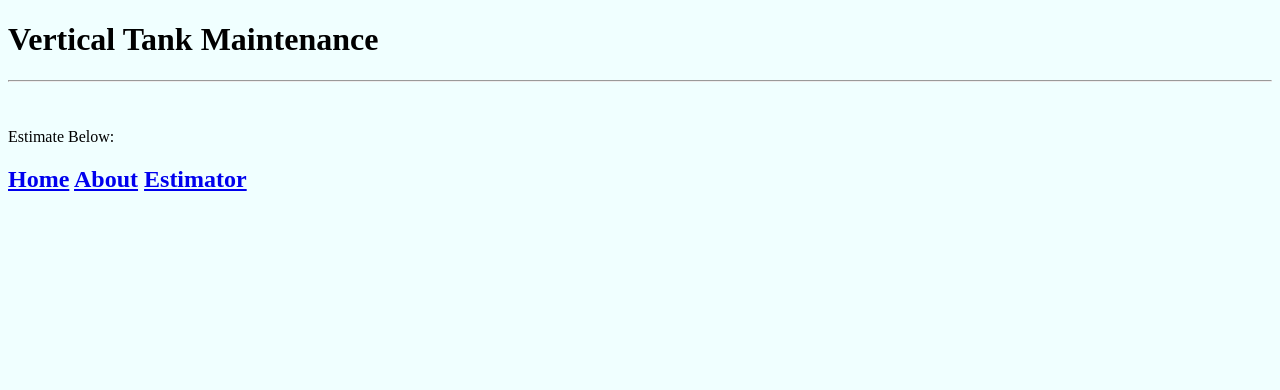
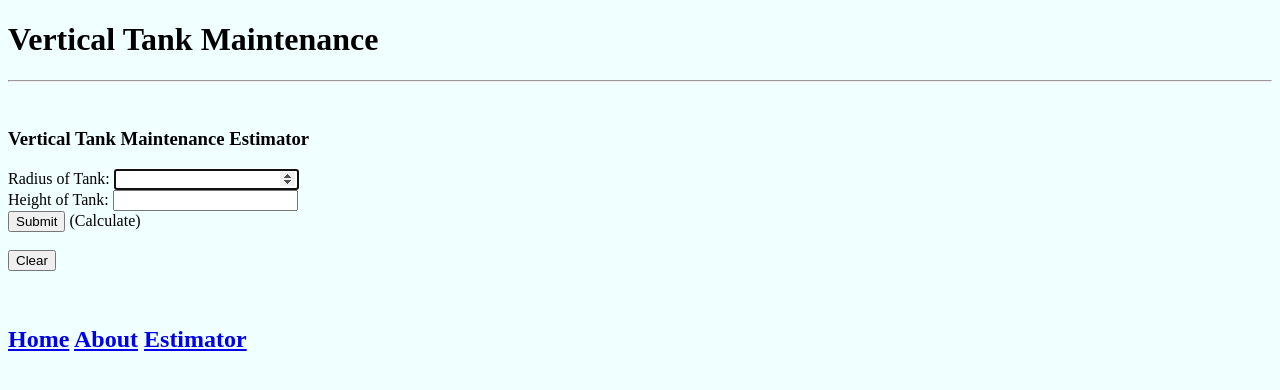
Before and after one commit to JackLemke/vtm_site, a Flask app: page /estimate in a window 1280 px wide. Shown: the top 390 px of the page. Run offline with Flask 2, Linux system fonts and the light colour scheme.

Commit message:
updated estimate html and got image to work

```diff
--- a/app.py
+++ b/app.py
@@ -1,7 +1,6 @@
-
 
 from flask import Flask
-from flask import render_template
+from flask import render_template, request, url_for
 
 app = Flask(__name__)
 
@@ -13,9 +12,22 @@ def about():
 def base():
     return render_template('base.html', pageTitle = 'Home Page')
 
-@app.route('/estimate')
+@app.route('/estimate', methods=['GET','POST'])
 def estimate():
-    return render_template('estimate.html', pageTitle = 'Estimate Page')
+    if request.method == 'POST':
+        form = request.form
+        radius = float(form['radius'])
+        height = float(form['height'])
+        pi = 3.14
+        top_tank = pi * radius**2
+        side_tank = 2 * (pi * (radius*height)) * 2
+        area_tank = top_tank + side_tank
+        sqft = area_tank / 144
+        cost_material = 25 * sqft
+        cost_labor = 15 * sqft
+        estimate_total = "${:,.2f}".format(round(cost_labor + cost_material, 2))
+        return render_template('estimate.html', estimate = estimate_total)
+    return render_template('estimate.html', pageTitle= 'Vertical Tank Maintenance Estimator')
 
 @app.route('/index')
 def index():
--- a/templates/estimate.html
+++ b/templates/estimate.html
@@ -3,4 +3,26 @@
 {% block title %} Create an Estimate {% endblock %}
 
 
-{% block body %} Estimate Below: {% endblock %}
+{% block body %}
+
+<h3>Vertical Tank Maintenance Estimator</h3>
+<form action="/estimate" method="POST">
+  <label for="radius">Radius of Tank:</label>
+  <input type="number" id="radius" name="radius" autofocus required />
+  <br />
+  <label for="height">Height of Tank:</label>
+  <input type="number" id="height" name="height" />
+  <br />
+  <input type="submit" id="submit" name="submit" />
+  <label for ="submit"> (Calculate)</label>
+  <br /><br />
+  <input type="reset" value="Clear" />
+</form>
+<br />
+<br />
+
+{% if estimate %}
+The final estimate for the tank is {{estimate}}.
+
+{% endif %}
+{% endblock %}
--- a/templates/index.html
+++ b/templates/index.html
@@ -7,7 +7,7 @@
 
 <body>
 <header>  <h1>Hello! Welcome to the Home Page.</h1>  </header>
-<img src="./Tanks.JPG" alt="Vertical_Tanks" width="300"/>
+<img src="/static/css/images/above_ground_vertical_tanks.jpeg" alt="Vertical_Tanks" width="700"/>
 
 <p> Lorem ipsum, dolor sit amet consectetur adipisicing elit. Optio iste id deleniti ducimus est incidunt facilis? Corrupti perspiciatis excepturi quaerat odit vero. Molestias inventore itaque cum tenetur. Impedit, sequi vitae.</p>
 
```
Also changed, not shown: static/css/images/above_ground_vertical_tanks.jpeg (renamed from templates/Tanks.JPG), 1 other file.
